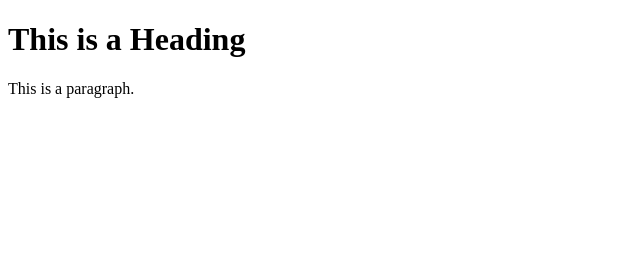
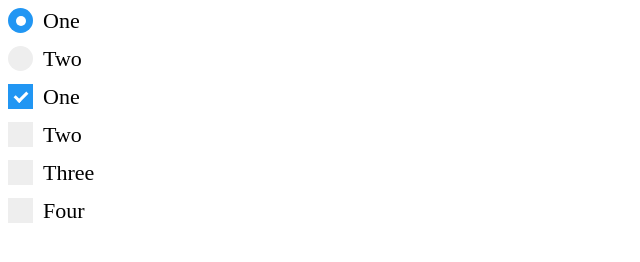
Before and after one commit to camizzilla/Lupo-solitario, a plain HTML site: page index.html in a window 1280 px wide. Shown: the whole page, without its empty margins (0-640 px from the left). Drawn offline with Linux system fonts and the light colour scheme.

Commit message:
checkbox & radio

```diff
--- /dev/null
+++ b/css/styles.css
@@ -0,0 +1,85 @@
+/*FORM*/
+/* Radio */
+.container {
+  display: block;
+  position: relative;
+  padding-left: 35px;
+  margin-bottom: 12px;
+  cursor: pointer;
+  font-size: 22px;
+  -webkit-user-select: none;
+  -moz-user-select: none;
+  -ms-user-select: none;
+  user-select: none;
+}
+
+/* Hide the browser's default checkbox */
+.container input {
+  position: absolute;
+  opacity: 0;
+  cursor: pointer;
+  height: 0;
+  width: 0;
+}
+
+/* Create a custom checkbox */
+.checkmark {
+  position: absolute;
+  top: 0;
+  left: 0;
+  height: 25px;
+  width: 25px;
+  background-color: #eee;
+}
+
+/* On mouse-over, add a grey background color */
+.container:hover input ~ .checkmark {
+  background-color: #ccc;
+}
+
+/* When the checkbox is checked, add a blue background */
+.container input:checked ~ .checkmark {
+  background-color: #2196F3;
+}
+
+/* Create the checkmark/indicator (hidden when not checked) */
+.checkmark:after {
+  content: "";
+  position: absolute;
+  display: none;
+}
+
+/* Show the checkmark when checked */
+.container input:checked ~ .checkmark:after {
+  display: block;
+}
+
+/* Style the checkmark/indicator */
+.checkbox .container .checkmark:after {
+  left: 9px;
+  top: 5px;
+  width: 5px;
+  height: 10px;
+  border: solid white;
+  border-width: 0 3px 3px 0;
+  -webkit-transform: rotate(45deg);
+  -ms-transform: rotate(45deg);
+  transform: rotate(45deg);
+}
+
+/*Checkbox*/
+
+/* Create a custom radio button */
+.radio .checkmark {
+  border-radius: 50%;
+}
+
+/* Style the indicator (dot/circle) */
+.radio .container .checkmark:after  {
+  top: 8px;
+  left: 8px;
+  width: 10px;
+  height: 10px;
+  border-radius: 50%;
+  background: white;
+}
--- a/index.html
+++ b/index.html
@@ -2,11 +2,42 @@
 <html>
 <head>
 <title>Lupo solitario</title>
+
+ <link rel="stylesheet" href="css/styles.css">
+
 </head>
 <body>
 
-<h1>This is a Heading</h1>
-<p>This is a paragraph.</p>
+<div class="radio">
+  <label class="container">One
+    <input type="radio" checked="checked" name="radio">
+    <span class="checkmark"></span>
+  </label>
+  <label class="container">Two
+    <input type="radio" name="radio">
+    <span class="checkmark"></span>
+  </label>
+</div>
+
+<div class="checkbox">
+  <label class="container">One
+    <input type="checkbox" checked="checked">
+    <span class="checkmark"></span>
+  </label>
+  <label class="container">Two
+    <input type="checkbox">
+    <span class="checkmark"></span>
+  </label>
+  <label class="container">Three
+    <input type="checkbox">
+    <span class="checkmark"></span>
+  </label>
+  <label class="container">Four
+    <input type="checkbox">
+    <span class="checkmark"></span>
+  </label>
+</div>
+
 
 <script src="js/main.js"></script>
 
--- a/js/main.js
+++ b/js/main.js
@@ -50,7 +50,10 @@ class player {
     this.armi = [];
     this.borsa = {
       coroneOro : 0
-    }
+    };
+    oggettiSpeciali = [
+      "Mappa"
+      ]
   }
 
 
```
